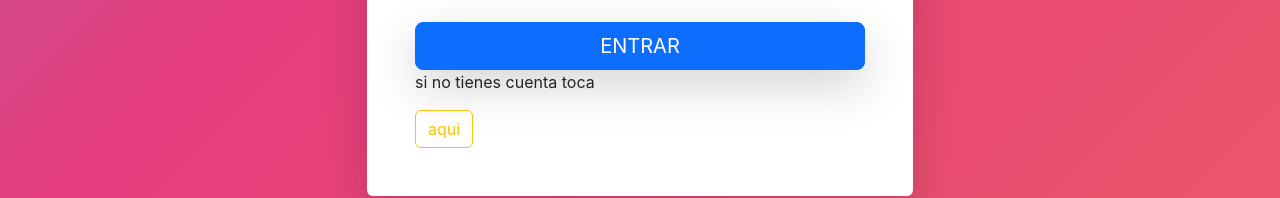
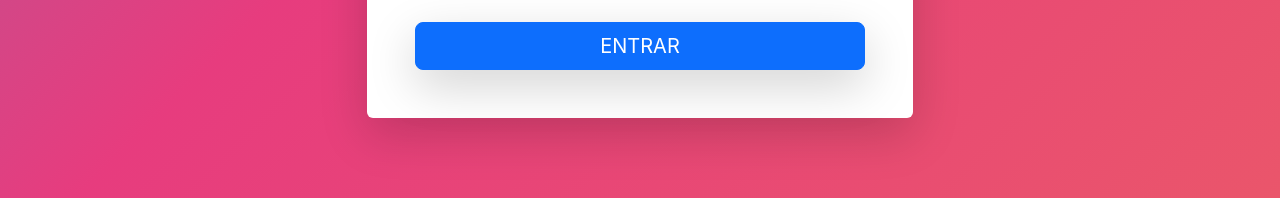
Before and after one commit to Daltex-616/minimarket-front, a React (Create React App) app: page / in a window 1280 px wide. Shown: the part 409-607 px from the top of the page. Built offline with nearby package versions, Linux system fonts and the light colour scheme.

Commit message:
mvp de caja

```diff
--- a/src/componentes/caja/Caja.jsx
+++ b/src/componentes/caja/Caja.jsx
@@ -16,11 +16,11 @@ const Caja = (parametros) => {
     };
     if (input !== "") {
       const result = await apiPost("productos/buscar", data);
-
-      const productos2 = [...productos, result.data];
-      setProductos(productos2);
-
-      document.getElementById("Agregar").value = "";
+      if (result.data !== "Producto inexistente") {
+        const productos2 = [...productos, result.data];
+        setProductos(productos2);
+        document.getElementById("Agregar").value = "";
+      }
     }
   };
   return (
--- a/src/componentes/caja/TablaVenta.jsx
+++ b/src/componentes/caja/TablaVenta.jsx
@@ -1,4 +1,3 @@
-import { get } from "react-hook-form";
 
 const TablaVenta = (parametros) => {
 return(
--- a/src/componentes/login/Login.jsx
+++ b/src/componentes/login/Login.jsx
@@ -54,7 +54,6 @@ const Login = (parametros) => {
                     ENTRAR
                   </button>
                 </form>
-                <p className="float-right">si no tienes cuenta toca</p><button className="btn btn-outline-warning float-md-left" >aqui</button>
               </div>
             </div>
           </div>
```
